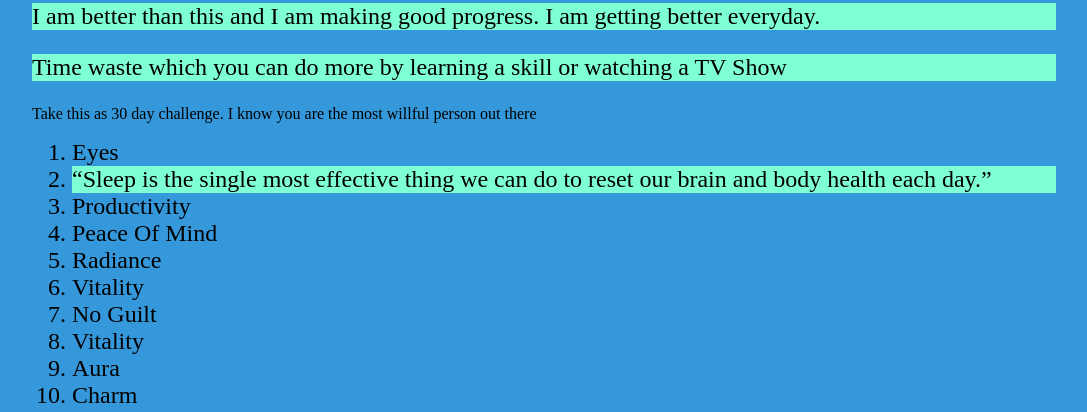
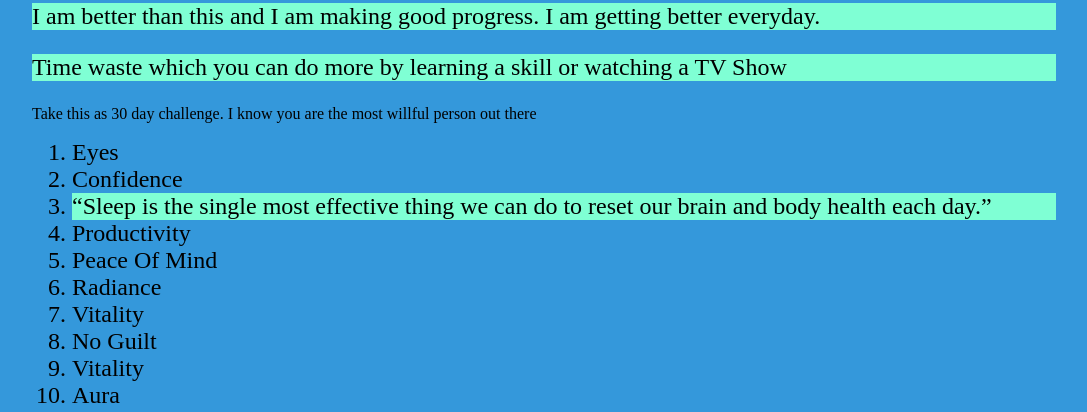
Before and after one commit to ShivaSenaReddy/Alphamode, a plain HTML site: page index.html in a window 1280 px wide. Shown: the part 79-491 px from the top of the page, without its empty margins (96-1183 px from the left). Drawn offline with Linux system fonts and the light colour scheme.

Commit message:
confidence

```diff
--- a/index.html
+++ b/index.html
@@ -21,6 +21,7 @@
         <p>Take this as 30 day challenge. I know you are the most willful person out there</p>
         <ol>
             <li>Eyes</li>
+            <li>Confidence</li>
             <li class="motive">“Sleep is the single most effective thing we can do to reset our brain and body health
                 each day.”</li>
             <li>Productivity</li>
```
